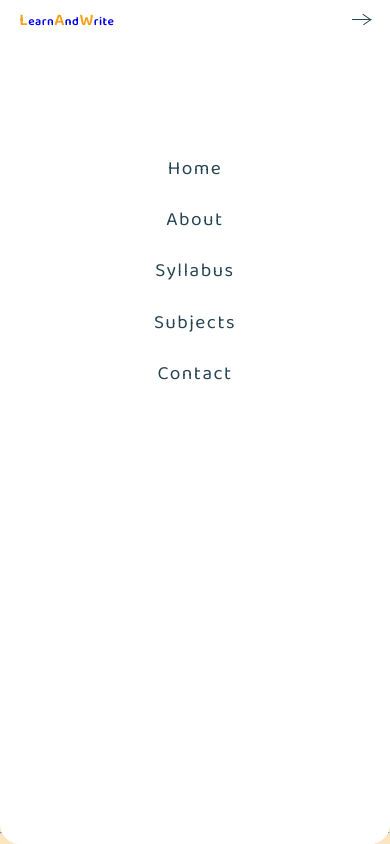
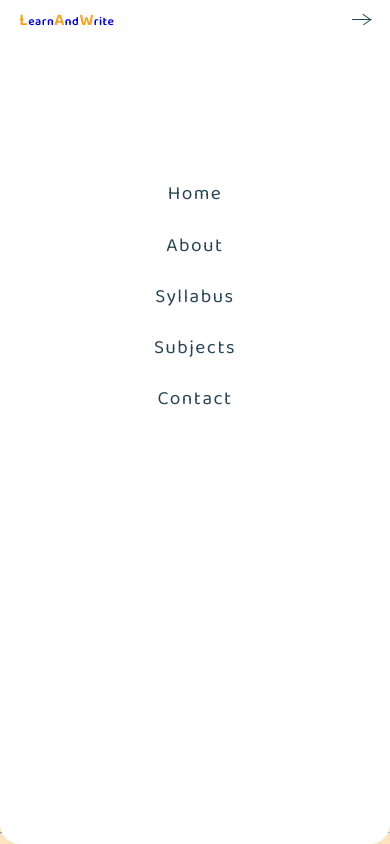
Before and after one commit to 680ashish/bca-site, a plain HTML site: page index.html in a window 390 px wide. Both pictures are taken after a click on the element 361 px from the left and 19 px from the top of the page. Shown: the top 844 px of the page. Drawn offline with Linux system fonts and the light colour scheme; files whose address does not match are found by name.

Commit message:
Update style.css

```diff
--- a/style.css
+++ b/style.css
@@ -82,6 +82,12 @@ body{
   transition: all 0.2s;
 }
 
+@media only screen and (max-width: 600px) {
+	.nav-list{
+		top:20%;
+	}
+
+}
 .change .nav-list {
   opacity: 1;
   visibility: visible;
```
